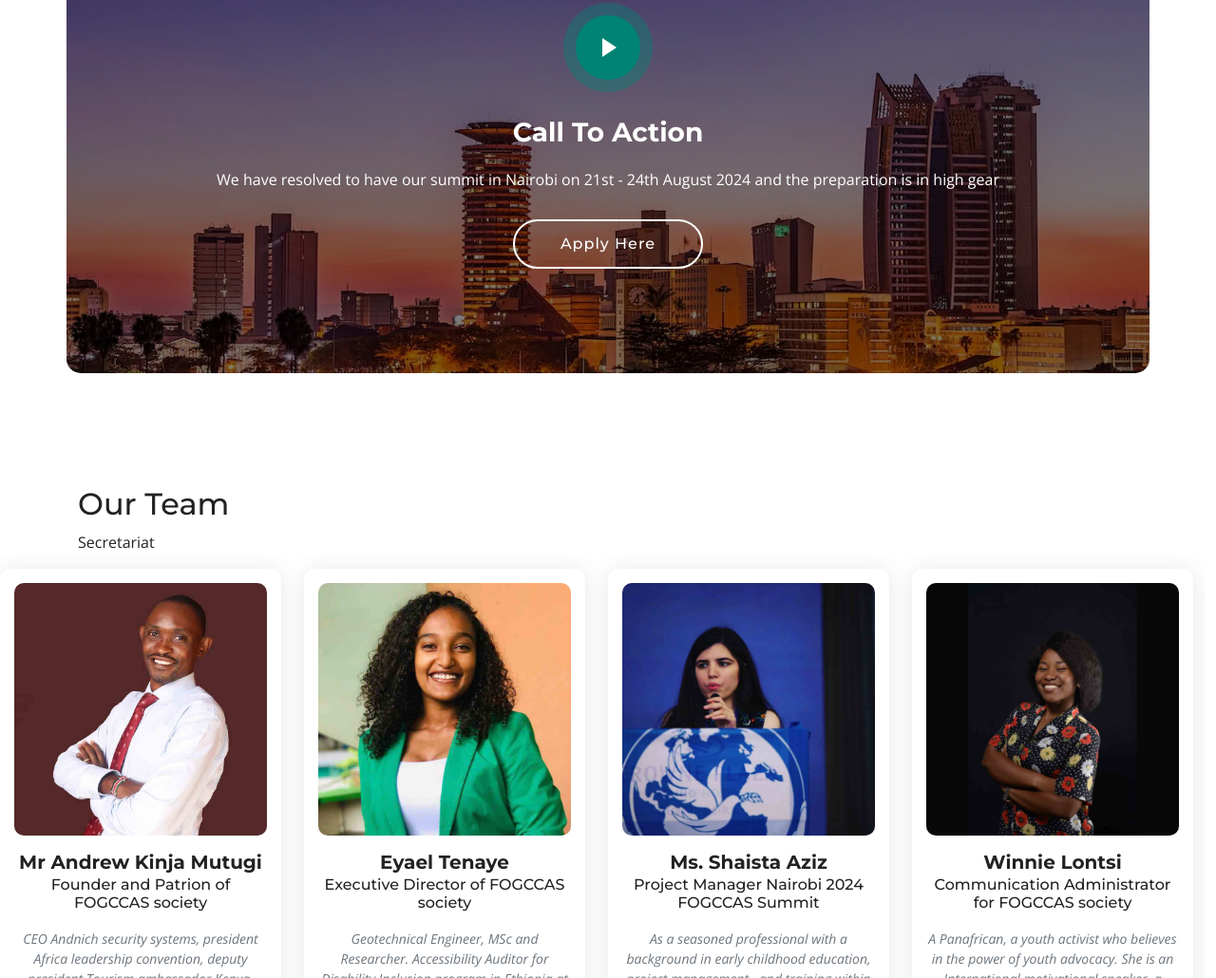
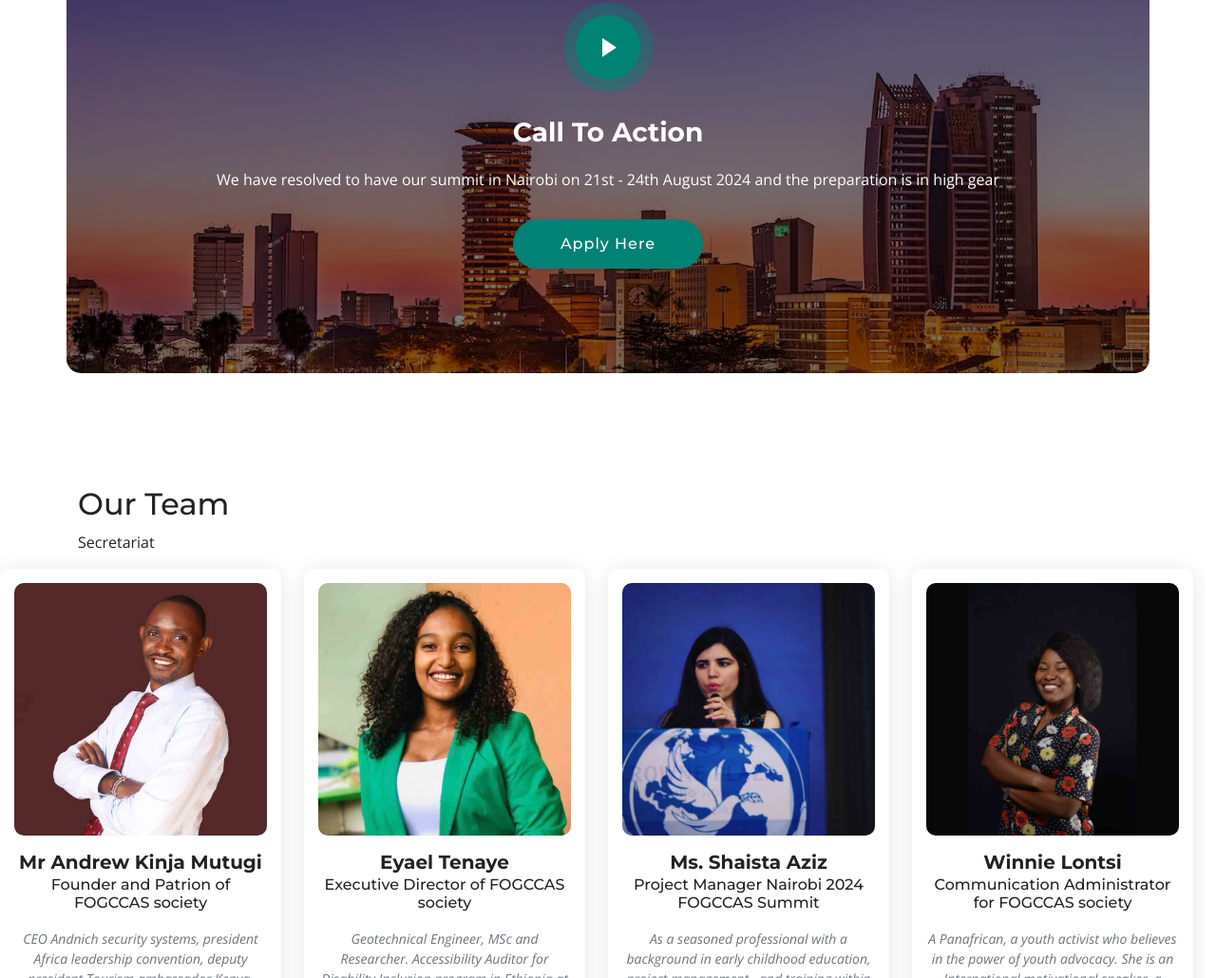
Before and after one commit to SamuelNgundi/FGCCAS, a plain HTML site: page index.html in a window 1280 px wide. Shown: the part 2944-3974 px from the top of the page at 95% size. Drawn offline with nearby package versions, Linux system fonts and the light colour scheme; animation ran at ten frames a second; files whose address does not match are found by name.

Commit message:
FixButton

```diff
--- a/assets/css/main.css
+++ b/assets/css/main.css
@@ -934,13 +934,14 @@ section {
   border-radius: 50px;
   transition: 0.5s;
   margin: 10px;
-  border: 2px solid #fff;
-  color: #fff;
+  color: #fff;
+  border: 2px solid #ffffff00;
+  background: var(--color-primary);
 }
 
 .call-to-action .cta-btn:hover {
   background: var(--color-primary);
-  border: 2px solid var(--color-primary);
+  border: 2px solid #fff;
 }
 
 @keyframes pulsate-btn {
```
